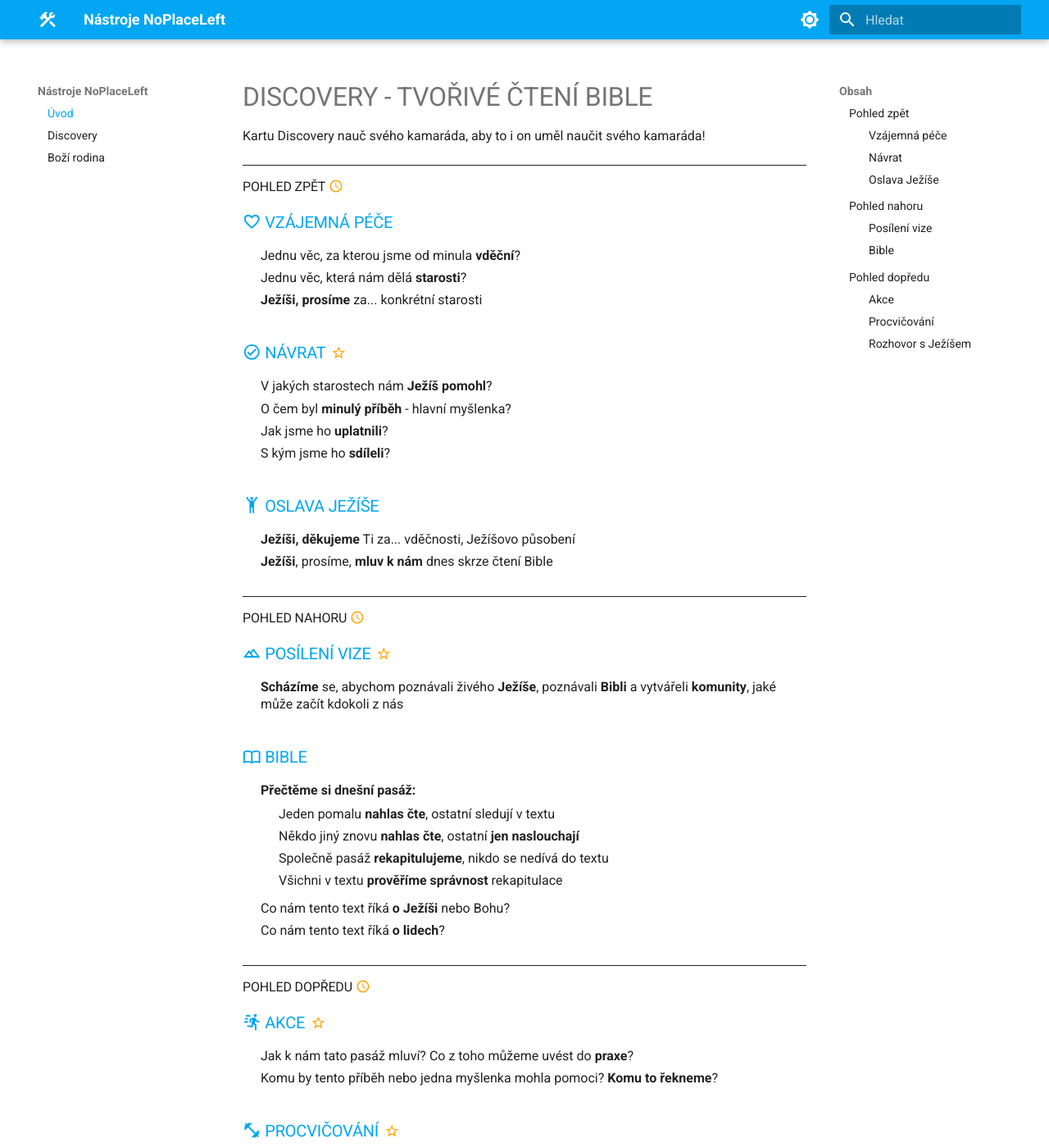
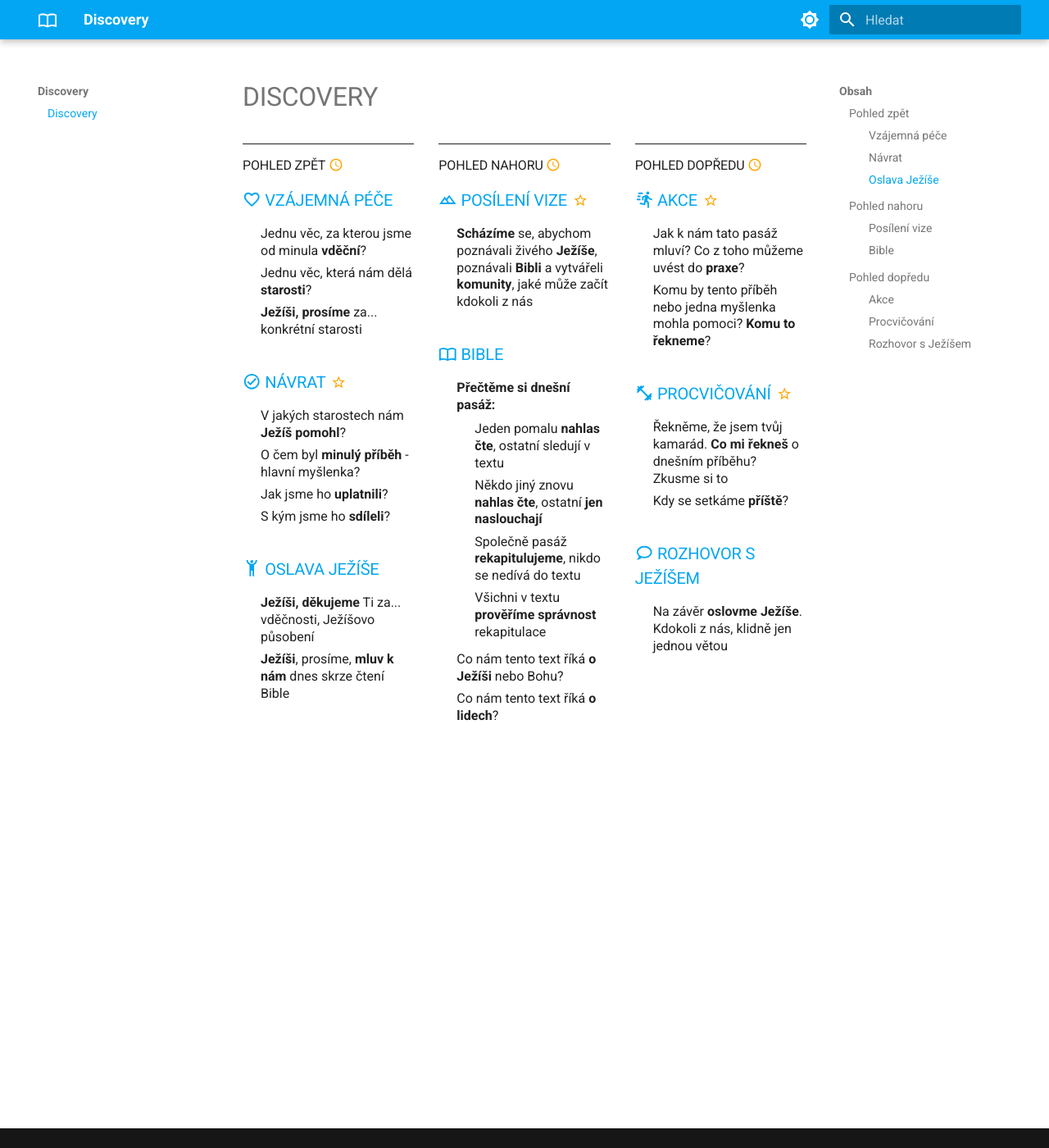
Before and after one commit to dvopalecky/discovery, an MkDocs documentation site: the page built from docs/index.md, in a window 1280 px wide and 1400 px high. Shown: the whole window at 82% size. Built offline with MkDocs 1.6.1 and Material for MkDocs 9.7.7, drawn with Linux system fonts in a browser that asks for light colours.

Commit message:
html columns

```diff
--- a/docs/index.md
+++ b/docs/index.md
@@ -1,5 +1,5 @@
-# Discovery - tvořivé čtení Bible
-Kartu Discovery nauč svého kamaráda, aby to i on uměl naučit svého kamaráda!
+<div class="column-wrapper" markdown>
+<div class="column" markdown>
 
 ## Pohled zpět :material-clock-outline:{ title="20-30 min" .tretina }
 
@@ -19,6 +19,9 @@ Kartu Discovery nauč svého kamaráda, aby to i on uměl naučit svého kamará
 - **Ježíši, děkujeme** Ti za... vděčnosti, Ježíšovo působení
 - **Ježíši**, prosíme, **mluv k nám** dnes skrze čtení Bible
 
+</div>
+<div class="column" markdown>
+
 ## Pohled nahoru :material-clock-outline:{ title="20-30 min" .tretina }
 
 ### :material-image-filter-hdr-outline: Posílení vize :material-star-outline:{ title="Nikdy nevynechej" .nikdy-nevynechej }
@@ -33,6 +36,8 @@ Kartu Discovery nauč svého kamaráda, aby to i on uměl naučit svého kamará
 - Co nám tento text říká **o Ježíši** nebo Bohu?
 - Co nám tento text říká **o lidech**?
 
+</div>
+<div class="column" markdown>
 
 ## Pohled dopředu :material-clock-outline:{ title="20-30 min" .tretina }
 
@@ -46,3 +51,6 @@ Kartu Discovery nauč svého kamaráda, aby to i on uměl naučit svého kamará
 
 ### :material-chat-outline: Rozhovor s Ježíšem
 - Na závěr **oslovme Ježíše**.  Kdokoli z nás, klidně jen jednou větou
+
+</div>
+</div>
--- a/docs/style.css
+++ b/docs/style.css
@@ -43,3 +43,15 @@ li {
 .tretina {
   color: orange;
 }
+
+@media screen and (orientation: landscape), screen and (min-width: 769px) {
+  .column-wrapper {
+    display: flex;
+    justify-content: space-between;
+  }
+
+  .column {
+    flex-basis: calc(33.33% - 20px); /* Adjust the width as needed */
+    margin-bottom: 40px;
+  }
+}
--- a/mkdocs.yml
+++ b/mkdocs.yml
@@ -1,9 +1,7 @@
-site_name: Nástroje NoPlaceLeft
+site_name: Discovery
 
 nav:
-  - Úvod: index.md
-  - Discovery: discovery.md
-  - Boží rodina: bozi-rodina.md
+  - Discovery: index.md
 
 plugins:
   - search
@@ -26,9 +24,10 @@ theme:
         name: Switch to dark mode
   features:
     - content.tooltips
+    - grids
   icon:
       annotation: material/clock-outline
-      logo: material/hammer-wrench
+      logo: material/book-open-blank-variant-outline
   favicon: favicon.ico
 
 extra_css:
@@ -38,6 +37,10 @@ markdown_extensions:
   - attr_list
   - md_in_html
   - pymdownx.superfences
+  - pymdownx.tabbed:
+      alternate_style: true
+  # - pymdownx.tabbed:
+  #   alternate_style: true
   - pymdownx.emoji:
       emoji_index: !!python/name:material.extensions.emoji.twemoji
       emoji_generator: !!python/name:material.extensions.emoji.to_svg
```
